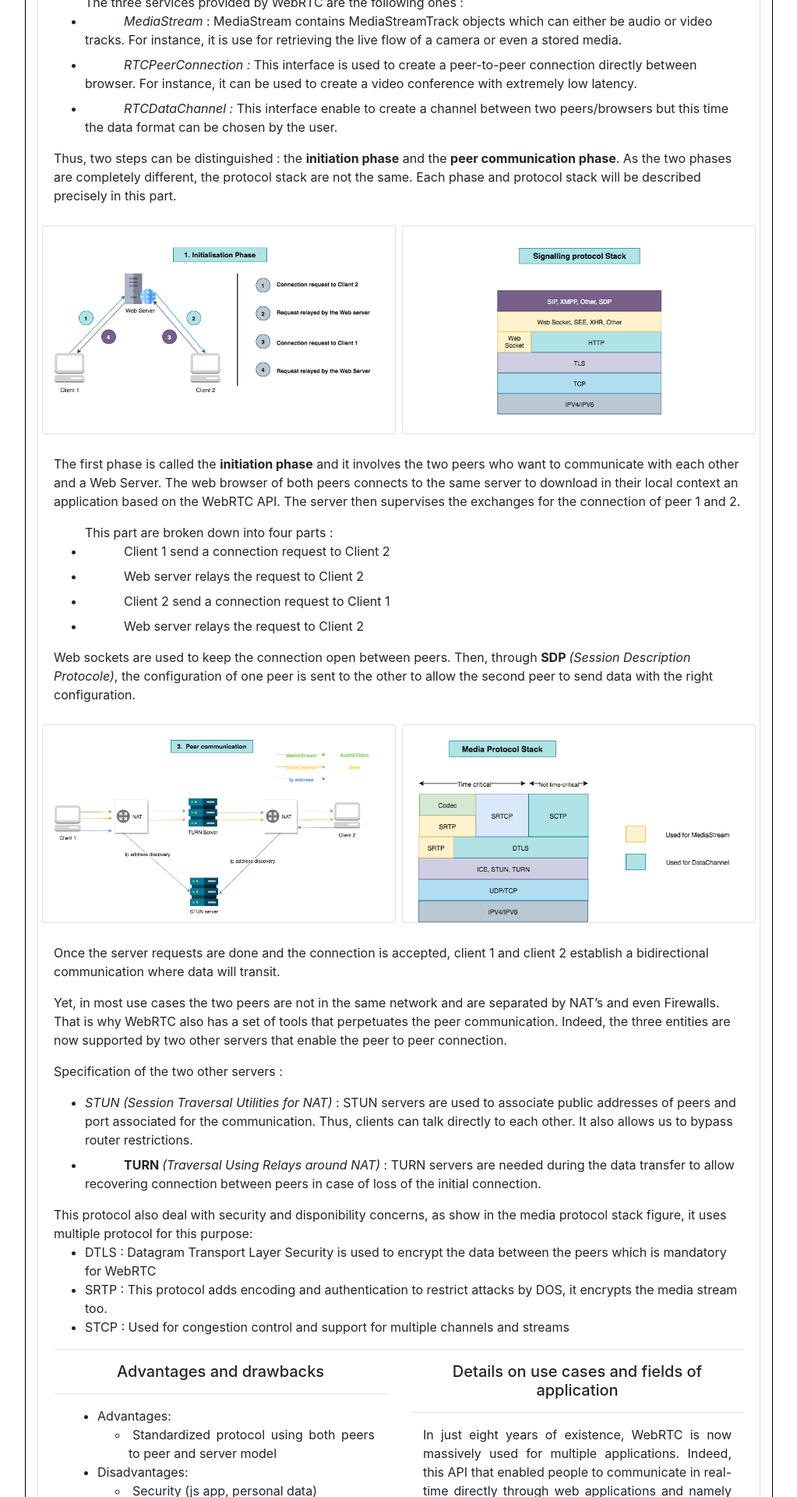
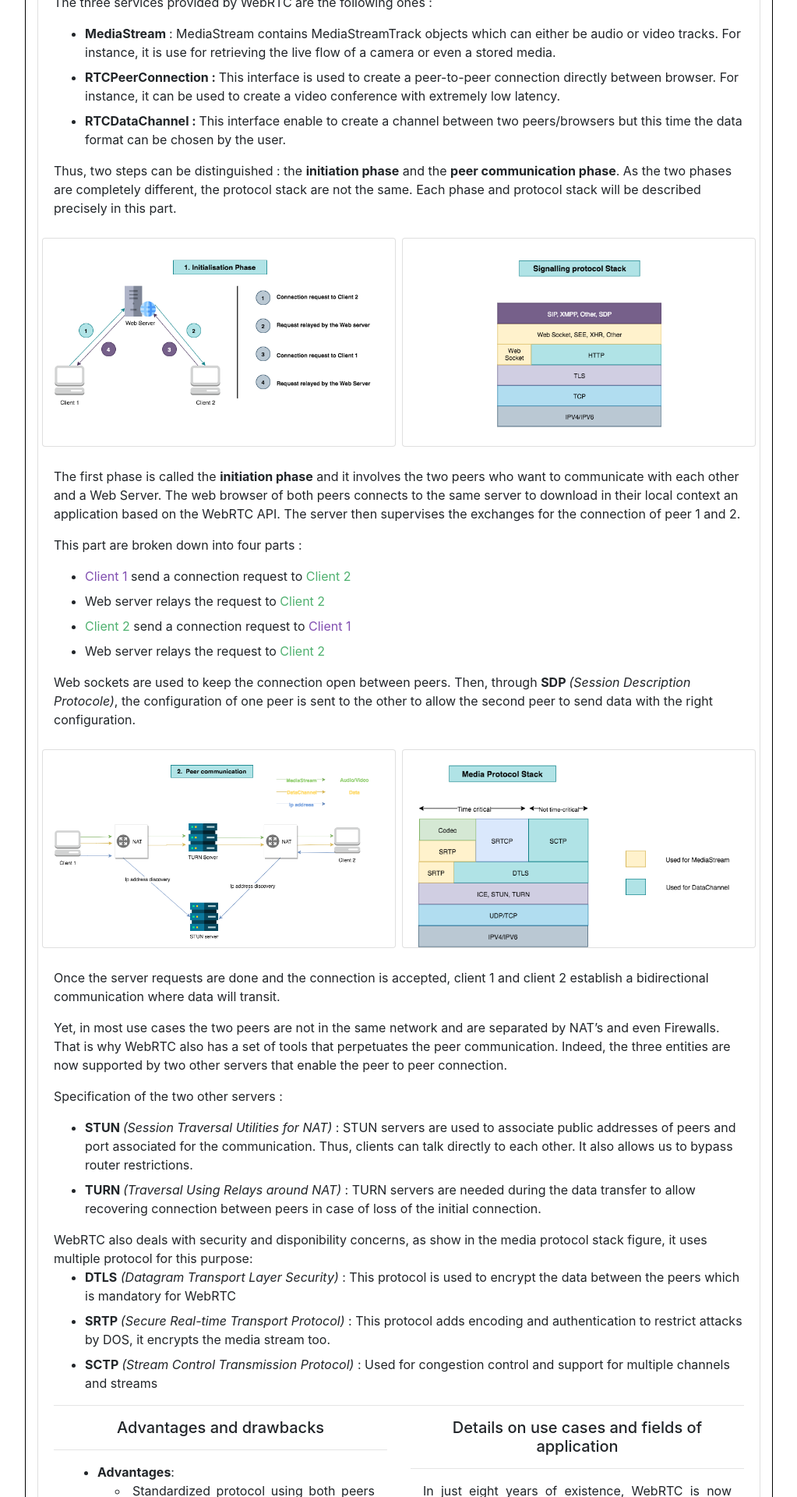
Before and after one commit to VideoStreamingEnseirb/WebRTC, a React (Create React App) app in the folder Front/: page / in a window 1280 px wide. Shown: the part 700-2620 px from the top of the page at 78% size, without its empty margins (128-1151 px from the left). Built offline with nearby package versions, Linux system fonts and the light colour scheme; no server answers.

Commit message:
Enhance presentation

```diff
--- a/Front/src/components/presentation.js
+++ b/Front/src/components/presentation.js
@@ -51,10 +51,11 @@ export class presentation extends Component {
                     <p> <strong>WebRTC</strong> <em>(Web Real-Time Communication)</em> main purpose is to provide <strong>real-time communication</strong>, it is an API that has three main services and is based on a Javascript API. It involves two different entities : <em>real-time communication</em> and <em>server</em>. The server is here to initialize the connection between the two peers before they communicate with each other directly by sharing data, audio and even video stream. </p>
 
                     <div className="card-text">
-                        <ul>The three services provided by WebRTC are the following ones :
-                            <li style={{ "text-indent": "50px" }} className="mb-2"> <em> MediaStream </em> : MediaStream contains MediaStreamTrack objects which can either be audio or video tracks. For instance, it is use for retrieving the live flow of a camera or even a stored media.</li>
-                            <li style={{ "text-indent": "50px" }} className="mb-2"> <em> RTCPeerConnection : </em> This interface is used to create a peer-to-peer connection directly between browser. For instance, it can be used to create a video conference with extremely low latency. </li>
-                            <li style={{ "text-indent": "50px" }} className="mb-2"> <em> RTCDataChannel : </em> This interface enable to create a channel between two peers/browsers but this time the data format can be chosen by the user. </li>
+                        <p>The three services provided by WebRTC are the following ones :</p>
+                        <ul>
+                            <li className="mb-2"> <strong> MediaStream </strong> : MediaStream contains MediaStreamTrack objects which can either be audio or video tracks. For instance, it is use for retrieving the live flow of a camera or even a stored media.</li>
+                            <li className="mb-2"> <strong> RTCPeerConnection : </strong> This interface is used to create a peer-to-peer connection directly between browser. For instance, it can be used to create a video conference with extremely low latency. </li>
+                            <li className="mb-2"> <strong> RTCDataChannel : </strong> This interface enable to create a channel between two peers/browsers but this time the data format can be chosen by the user. </li>
                         </ul>
 
                     </div>
@@ -72,11 +73,12 @@ export class presentation extends Component {
                     </div>
 
                     <p>The first phase is called the <strong>initiation phase</strong> and it involves the two peers who want to communicate with each other and a Web Server. The web browser of both peers connects to the same server to download in their local context an application based on the WebRTC API. The server then supervises the exchanges for the connection of peer 1 and 2.  </p>
-                    <ul> This part are broken down into four parts :
-                        <li style={{ "text-indent": "50px" }} className="mb-2"> Client 1 send a connection request to Client 2</li>
-                        <li style={{ "text-indent": "50px" }} className="mb-2"> Web server relays the request to Client 2 </li>
-                        <li style={{ "text-indent": "50px" }} className="mb-2"> Client 2 send a connection request to Client 1 </li>
-                        <li style={{ "text-indent": "50px" }} className="mb-2"> Web server relays the request to Client 2 </li>
+                    <p>This part are broken down into four parts :</p>
+                    <ul>
+                        <li className="mb-2"> <span className="client1">Client 1</span> send a connection request to <span className="client2">Client 2</span></li>
+                        <li className="mb-2"> Web server relays the request to <span className="client2">Client 2</span> </li>
+                        <li className="mb-2"> <span className="client2">Client 2</span> send a connection request to <span className="client1">Client 1</span> </li>
+                        <li className="mb-2"> Web server relays the request to <span className="client2">Client 2</span></li>
 
                     </ul>
                     <p>Web sockets are used to keep the connection open between peers. Then, through <strong>SDP </strong> <em>(Session Description Protocole)</em>, the configuration of one peer is sent to the other to allow the second peer to send data with the right configuration.</p>
@@ -95,20 +97,18 @@ export class presentation extends Component {
                     <p>Yet, in most use cases the two peers are not in the same network and are separated by NAT’s and even Firewalls. That is why WebRTC also has a set of tools that perpetuates the peer communication. Indeed, the three entities are now supported by two other servers that enable the peer to peer connection. </p>
                    <p> Specification of the two other servers :</p>
                     <ul>
-                        <li style={{ "text-indent": "0px" }} className="mb-2"> <em> STUN (Session Traversal Utilities for NAT) </em> : STUN servers are used to associate public addresses of peers and port associated for the communication. Thus, clients can talk directly to each other. It also allows us to bypass router restrictions.
+                        <li className="mb-2"> <strong> STUN </strong> <em> (Session Traversal Utilities for NAT) </em>   : STUN servers are used to associate public addresses of peers and port associated for the communication. Thus, clients can talk directly to each other. It also allows us to bypass router restrictions.
                         </li>
-                        <li style={{ "text-indent": "50px" }} className="mb-2"> <strong> TURN </strong> <em> (Traversal Using Relays around NAT) </em> : TURN servers are needed during the data transfer to allow recovering connection between peers in case of loss of the initial connection.
+                        <li className="mb-2"> <strong> TURN </strong> <em> (Traversal Using Relays around NAT) </em> : TURN servers are needed during the data transfer to allow recovering connection between peers in case of loss of the initial connection.
                         </li>
                     </ul>
-                    <p>This protocol also deal with security  and disponibility concerns, as show in the media protocol stack figure,
-                        it uses multiple protocol for this purpose:
+                    <p className="mb-2">WebRTC also deals with security and disponibility concerns, as show in the media protocol stack figure, it uses multiple protocol for this purpose:
                         <ul>
-                            <li>DTLS  : Datagram Transport Layer Security is used to encrypt the data between the peers which is mandatory for WebRTC</li>
-                            <li>SRTP : This protocol adds encoding and authentication to restrict attacks by DOS, it encrypts the media stream too.
-
+                            <li className="mb-2"> <strong> DTLS</strong> <em>(Datagram Transport Layer Security) </em>: This protocol is used to encrypt the data between the peers which is mandatory for WebRTC</li>
+                            <li className="mb-2"> <strong> SRTP </strong> <em>(Secure Real-time Transport Protocol) </em>  : This protocol adds encoding and authentication to restrict attacks by DOS, it encrypts the media stream too.
                             </li>
-                            <li>
-                                STCP : Used for congestion control and support for multiple channels and streams
+                            <li className="mb-2">
+                                <strong>SCTP </strong> <em>(Stream Control Transmission Protocol)</em>  : Used for congestion control and support for multiple channels and streams
                             </li>
                         </ul>
                     </p>
@@ -130,9 +130,9 @@ export class presentation extends Component {
                             </h5>
                             <p className="card-text text-justify ml-3 mr-3">
                                 <ul>
-                                    <li style={{ "text-indent": "5px" }}>
+                                    <li style={{ "text-indent": "5px" }} className="mb-2">
 
-                                        Advantages:
+                                        <strong>Advantages</strong>:
 
                                         <ul>
                                             <li>
@@ -145,7 +145,7 @@ export class presentation extends Component {
 
 
                                     <li style={{ "text-indent": "5px" }}>
-                                        Disadvantages:{"\n"}
+                                        <strong>Disadvantages: </strong>{"\n"}
                                         <ul>
                                             <li>
                                                 Security (js app, personal data)
```
